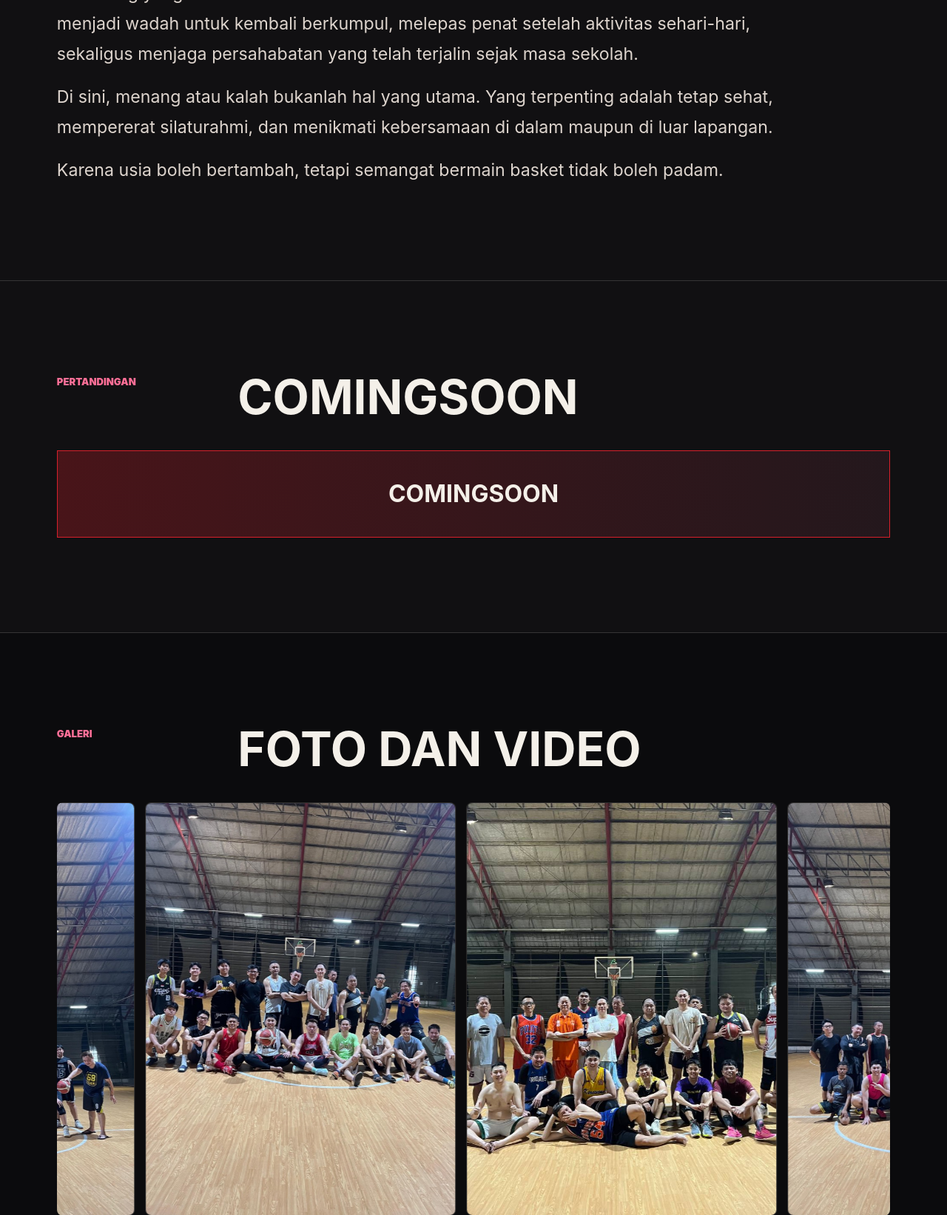
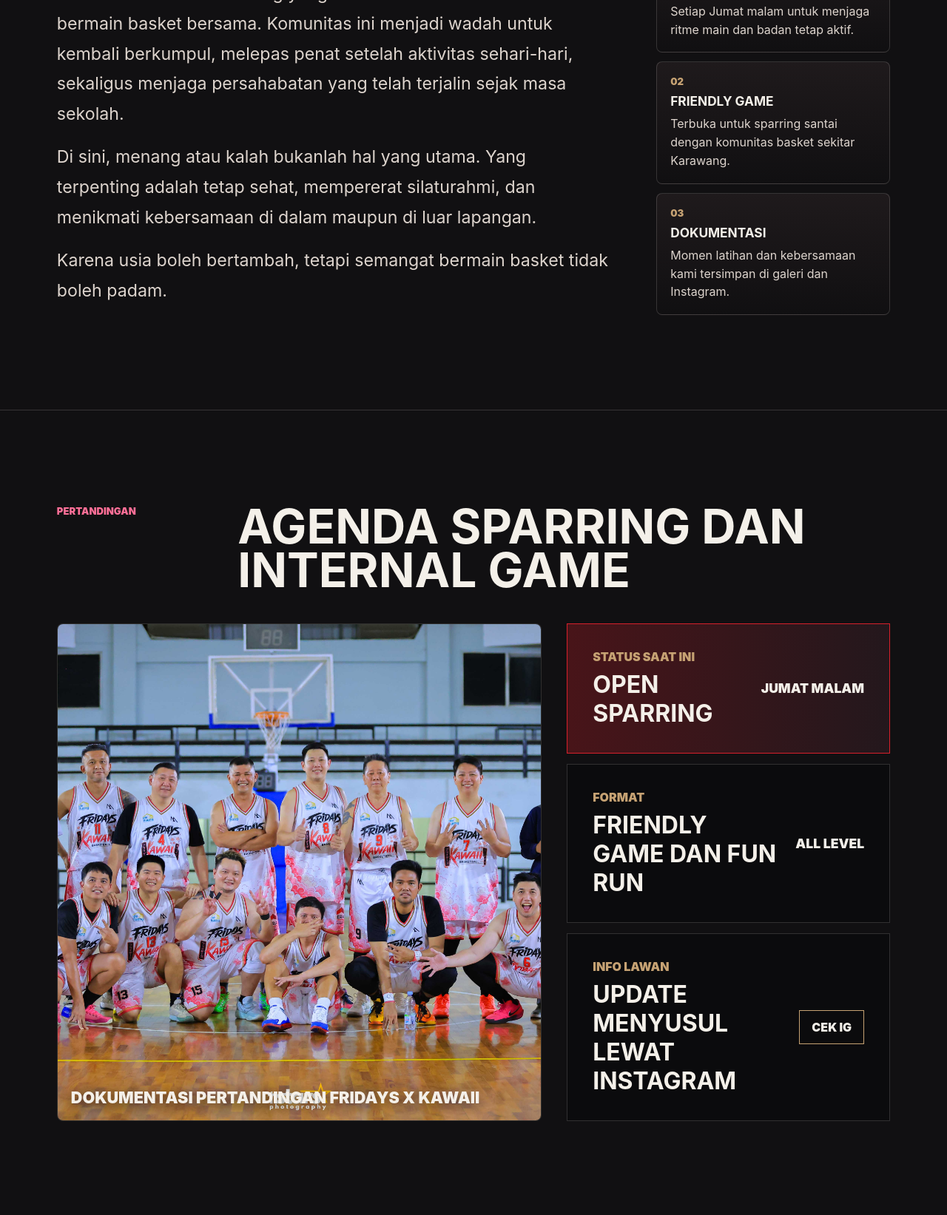
Before and after one commit to peterysp/fridaysxkawaii, a website: page public/index.html in a window 1280 px wide. Shown: the part 1158-2801 px from the top of the page at 74% size. Drawn offline with Linux system fonts and the light colour scheme.

Commit message:
Add match photo section

```diff
--- a/public/index.html
+++ b/public/index.html
@@ -57,6 +57,7 @@
           <h2>Hoops, friendship, and Friday fire.</h2>
         </div>
         <div class="about-grid">
+          <div class="about-copy">
             <p>
               Fridays X Kawaii adalah komunitas basket yang berawal dari para alumni sekolah di
               Karawang yang masih merindukan suasana bermain basket bersama. Komunitas ini menjadi
@@ -71,17 +72,61 @@
               Karena usia boleh bertambah, tetapi semangat bermain basket tidak boleh padam.
             </p>
           </div>
+          <div class="about-highlights" aria-label="Highlight komunitas">
+            <article>
+              <span>01</span>
+              <strong>Latihan rutin</strong>
+              <p>Setiap Jumat malam untuk menjaga ritme main dan badan tetap aktif.</p>
+            </article>
+            <article>
+              <span>02</span>
+              <strong>Friendly game</strong>
+              <p>Terbuka untuk sparring santai dengan komunitas basket sekitar Karawang.</p>
+            </article>
+            <article>
+              <span>03</span>
+              <strong>Dokumentasi</strong>
+              <p>Momen latihan dan kebersamaan kami tersimpan di galeri dan Instagram.</p>
+            </article>
+          </div>
+        </div>
       </section>
 
       <section class="section match-section" id="match">
         <div class="section-heading">
           <p class="eyebrow">Pertandingan</p>
-          <h2>COMINGSOON</h2>
+          <h2>Agenda sparring dan internal game</h2>
         </div>
+        <div class="match-showcase">
+          <figure class="match-photo">
+            <img src="/assets/pertandingan/team-match.jpg" alt="Tim Fridays x Kawaii setelah pertandingan" />
+            <figcaption>Dokumentasi pertandingan Fridays x Kawaii</figcaption>
+          </figure>
           <div class="match-board">
-          <article class="match-card featured coming-soon-card">
-            <h3>COMINGSOON</h3>
+            <article class="match-card featured">
+              <div>
+                <p class="match-date">Status saat ini</p>
+                <h3>Open sparring</h3>
+              </div>
+              <span>Jumat malam</span>
             </article>
+            <article class="match-card">
+              <div>
+                <p class="match-date">Format</p>
+                <h3>Friendly game dan fun run</h3>
+              </div>
+              <span>All level</span>
+            </article>
+            <article class="match-card">
+              <div>
+                <p class="match-date">Info lawan</p>
+                <h3>Update menyusul lewat Instagram</h3>
+              </div>
+              <a class="match-link" href="https://www.instagram.com/fridaysxkawaii" target="_blank" rel="noopener">
+                Cek IG
+              </a>
+            </article>
+          </div>
         </div>
       </section>
 
@@ -152,6 +197,7 @@
           <article class="schedule-card">
             <span>Latihan Rutin</span>
             <h3>JUMAT, 20.00-22.00 WIB</h3>
+            <p>Resinda Sport Center, Karawang</p>
           </article>
         </div>
         <div class="location-visual">
--- a/public/styles.css
+++ b/public/styles.css
@@ -232,15 +232,56 @@ h2 {
 
 .about-grid {
   display: grid;
+  grid-template-columns: minmax(0, 1fr) minmax(280px, 0.42fr);
+  gap: clamp(24px, 5vw, 58px);
+  align-items: start;
+}
+
+.about-copy {
+  display: grid;
   gap: 18px;
   max-width: 980px;
 }
 
-.about-grid > p {
+.about-copy > p,
+.about-highlights p,
+.schedule-card p {
   margin: 0;
   color: #ddd4cd;
+}
+
+.about-copy > p {
   font-size: clamp(1.05rem, 2vw, 1.45rem);
   line-height: 1.75;
+}
+
+.about-highlights {
+  display: grid;
+  gap: 12px;
+}
+
+.about-highlights article {
+  display: grid;
+  gap: 8px;
+  padding: 18px;
+  border: 1px solid var(--line);
+  border-radius: 8px;
+  background: linear-gradient(180deg, rgba(32, 27, 29, 0.96), rgba(17, 16, 18, 0.96));
+}
+
+.about-highlights span {
+  color: var(--gold);
+  font-size: 0.82rem;
+  font-weight: 950;
+}
+
+.about-highlights strong {
+  font-size: 1.08rem;
+  text-transform: uppercase;
+}
+
+.about-highlights p {
+  line-height: 1.55;
 }
 
 .number {
@@ -254,6 +295,42 @@ h2 {
 .match-board {
   display: grid;
   gap: 14px;
+}
+
+.match-showcase {
+  display: grid;
+  grid-template-columns: minmax(0, 1.05fr) minmax(320px, 0.7fr);
+  gap: clamp(18px, 4vw, 34px);
+  align-items: stretch;
+}
+
+.match-photo {
+  position: relative;
+  min-height: 420px;
+  margin: 0;
+  overflow: hidden;
+  border: 1px solid var(--line);
+  border-radius: 8px;
+  background: #09090a;
+}
+
+.match-photo img {
+  width: 100%;
+  height: 100%;
+  min-height: 420px;
+  object-fit: cover;
+}
+
+.match-photo figcaption {
+  position: absolute;
+  left: 18px;
+  right: 18px;
+  bottom: 18px;
+  color: var(--paper);
+  font-size: clamp(1rem, 2vw, 1.35rem);
+  font-weight: 950;
+  text-shadow: 0 3px 18px rgba(0, 0, 0, 0.72);
+  text-transform: uppercase;
 }
 
 .match-card {
@@ -290,11 +367,25 @@ h2 {
   color: var(--paper);
   font-size: 1.1rem;
   font-weight: 950;
+  text-transform: uppercase;
 }
 
 .coming-soon-card {
   justify-content: center;
   text-align: center;
+}
+
+.match-link {
+  flex: 0 0 auto;
+  display: inline-flex;
+  align-items: center;
+  justify-content: center;
+  min-height: 44px;
+  padding: 12px 16px;
+  border: 1px solid var(--gold);
+  color: var(--paper);
+  font-weight: 950;
+  text-transform: uppercase;
 }
 
 .schedule-grid,
@@ -340,6 +431,10 @@ h2 {
   margin-bottom: 10px;
   font-size: clamp(1.35rem, 3vw, 2rem);
   text-transform: uppercase;
+}
+
+.schedule-card p {
+  font-weight: 800;
 }
 
 .instagram-card {
@@ -611,6 +706,10 @@ h2 {
     width: min(360px, 82vw);
   }
 
+  .match-showcase {
+    grid-template-columns: 1fr;
+  }
+
   .section-heading,
   .about-grid {
     grid-template-columns: 1fr;
@@ -637,9 +736,18 @@ h2 {
     font-size: clamp(3.2rem, 18vw, 5.4rem);
   }
 
+  .match-photo,
+  .match-photo img {
+    min-height: 300px;
+  }
+
   .match-card {
     align-items: flex-start;
     flex-direction: column;
+  }
+
+  .match-link {
+    width: 100%;
   }
 
   .gallery-grid figure,
```
Also changed, not shown: public/assets/pertandingan/team-match.jpg (added). Lines whose indentation alone changed are shown as unchanged.
